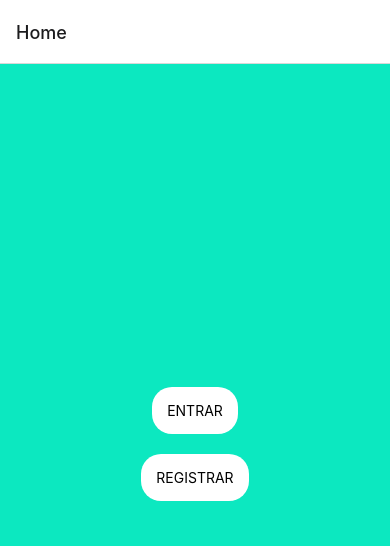
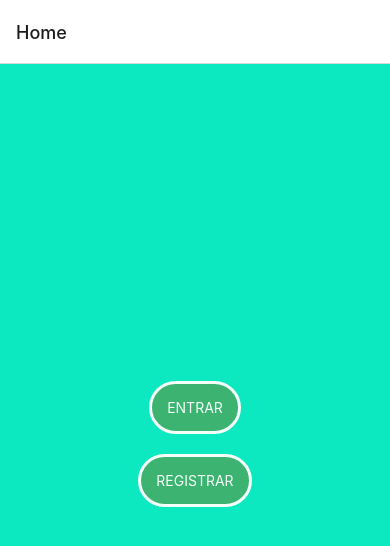
Before and after one commit to CesarRYK/E-Descarte, a React Native app: screen /Home in a window 390 px wide. Shown: the top 546 px of the page. Built offline with nearby package versions, Linux system fonts and the light colour scheme.

Commit message:
Navigation and Styles

```diff
--- a/package.json
+++ b/package.json
@@ -20,7 +20,7 @@
     "react-dom": "18.2.0",
     "react-native": "0.71.7",
     "react-native-paper": "^5.7.2",
-    "react-native-safe-area-context": "4.5.0",
+    "react-native-safe-area-context": "^4.5.0",
     "react-native-screens": "~3.20.0",
     "react-native-web": "~0.18.10"
   },
--- a/screens/Home.js
+++ b/screens/Home.js
@@ -1,15 +1,17 @@
-import { StyleSheet, View, Pressable, Text } from 'react-native';
+import { StyleSheet, View, Pressable, Text,  } from 'react-native';
 
 export default Home;
 
 function Home({ navigation }) {
     return (
         <View style={styles.container}>
-            <Pressable style={styles.buttonContainer}>
-                <Text>ENTRAR</Text>
+            <Pressable style={styles.buttonContainer}
+            onPress={() => navigation.navigate('Profile_login') }>
+                <Text style={styles.textColor}>ENTRAR</Text>
             </Pressable>
-            <Pressable style={styles.buttonContainer}>
-                <Text>REGISTRAR</Text>
+            <Pressable style={styles.buttonContainer}
+            onPress={() => navigation.navigate('Profile_register')}>
+                <Text style={styles.textColor}>REGISTRAR</Text>
             </Pressable>
         </View>
     );
@@ -25,9 +27,19 @@ const styles = StyleSheet.create({
     },
 
     buttonContainer: {
-        backgroundColor: '#fff',
+        borderWidth: 3,
+        borderColor: '#f5fffa',
+        backgroundColor: '#3cb371',
         padding: 15,
-        borderRadius: 20,
-        marginBottom: 20
+        borderRadius: 40,
+        marginBottom: 20,
+
+    },
+
+    textColor: {
+        color: '#f5fffa',
+
+
     }
+
 });
--- a/screens/Profile_login.js
+++ b/screens/Profile_login.js
@@ -21,7 +21,7 @@ const styles = StyleSheet.create({
 
     },
     textColor: {
-        color: '#f33d3',
+        color: '#f5fffa',
 
     },
 });
```
Also changed, not shown: 2 other files (tests, documents, lock files or other folders).
